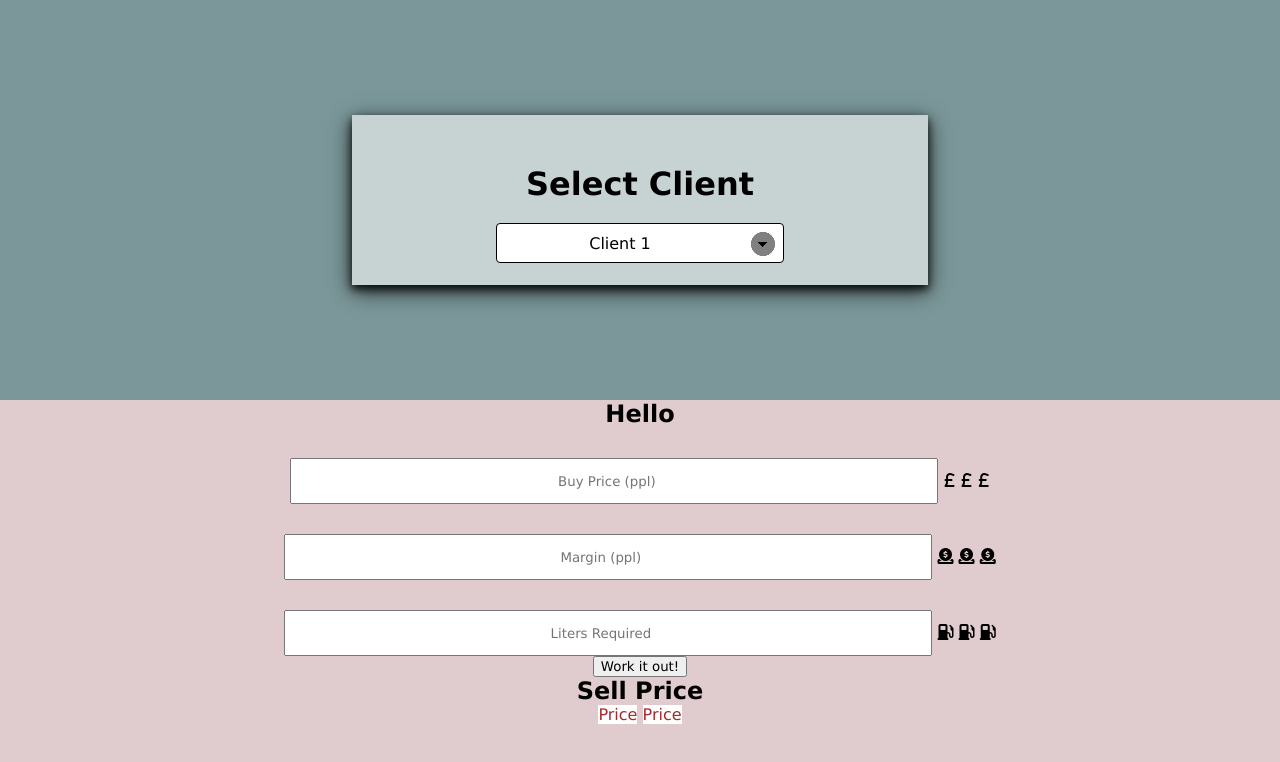
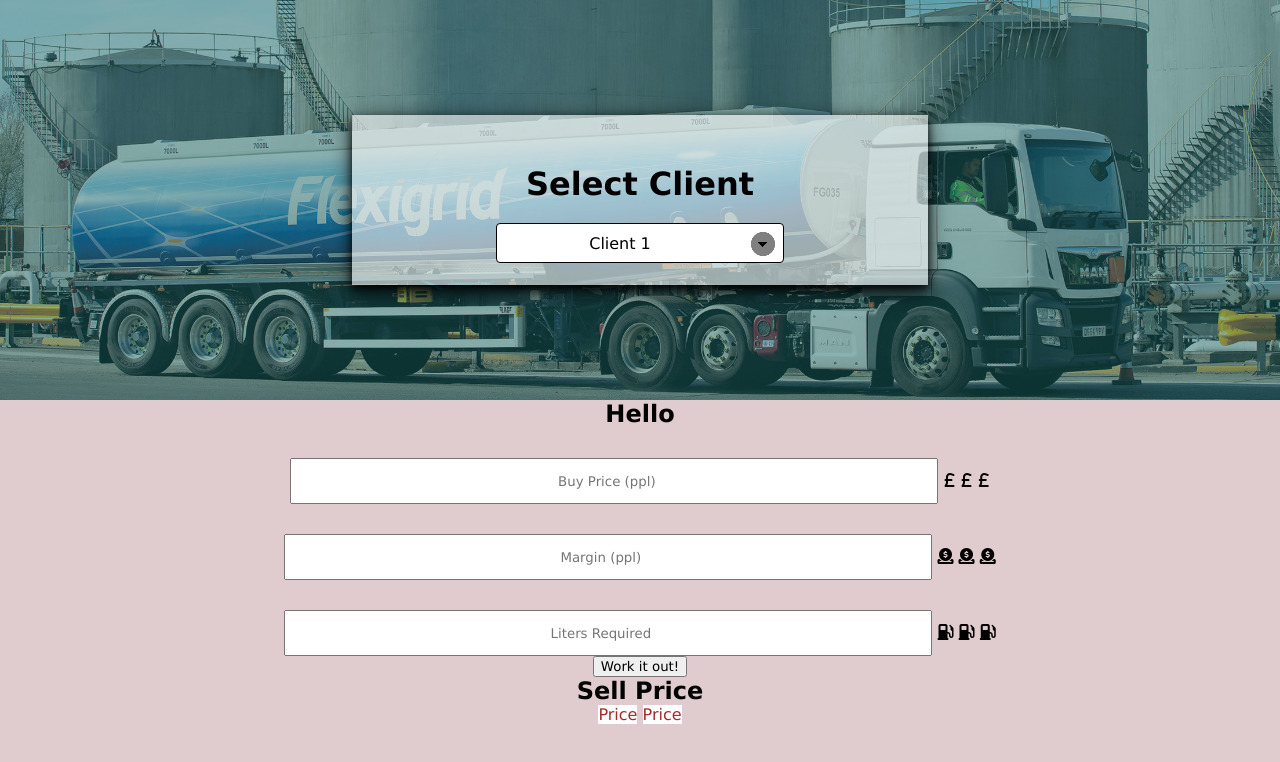
Before and after one commit to R0bsaunders/fuel-cost-and-sell-price-calculator-application, a plain HTML site: page index.html in a window 1280 px wide. Drawn offline with nearby package versions, Linux system fonts and the light colour scheme.

Commit message:
Updated image routing again...

```diff
--- a/assets/style/style.css
+++ b/assets/style/style.css
@@ -15,7 +15,7 @@ p {
 }
 
 header {
-    background-image: url(./assets/images/Flexigrid-Truck_1.jpg);
+    background-image: url("../images/Flexigrid-Truck_1.jpg");
     min-height: 50vh;
     background-repeat: no-repeat;
     background-position: 10% 80%;
```
